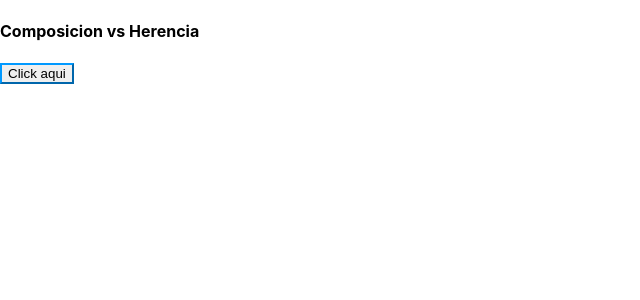
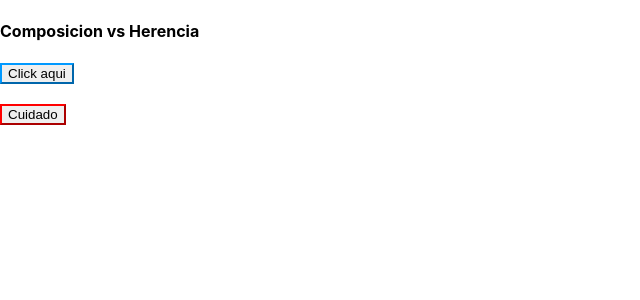
Before and after one commit to jimmy404/REACT-Udemy-Course, a React (Create React App) app: page / in a window 1280 px wide. Shown: the top 300 px of the page, without its empty margins (0-640 px from the left). Built offline with nearby package versions, Linux system fonts and the light colour scheme.

Commit message:
Adding new button component

```diff
--- a/src/App.js
+++ b/src/App.js
@@ -14,12 +14,21 @@ class Button extends Component {
   }
 }
 
+class ButtonDanger extends Button {
+  constructor (props){
+    super(props)
+    this.borderColor = 'red'
+  }
+}
+
 class App extends Component {
   render (){
     return (
       <div className="App">
         <h4>Composicion vs Herencia</h4>
         <Button label='Click aqui'/>
+        <br/>
+        <ButtonDanger label='Cuidado'/>
       </div>
     );
   }
```
